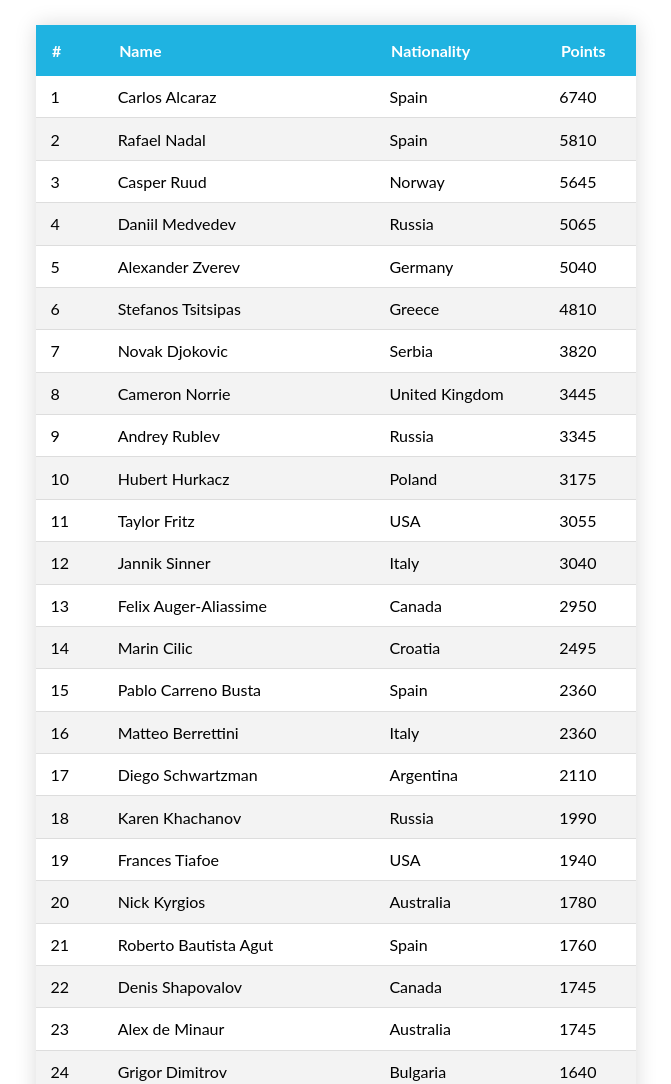
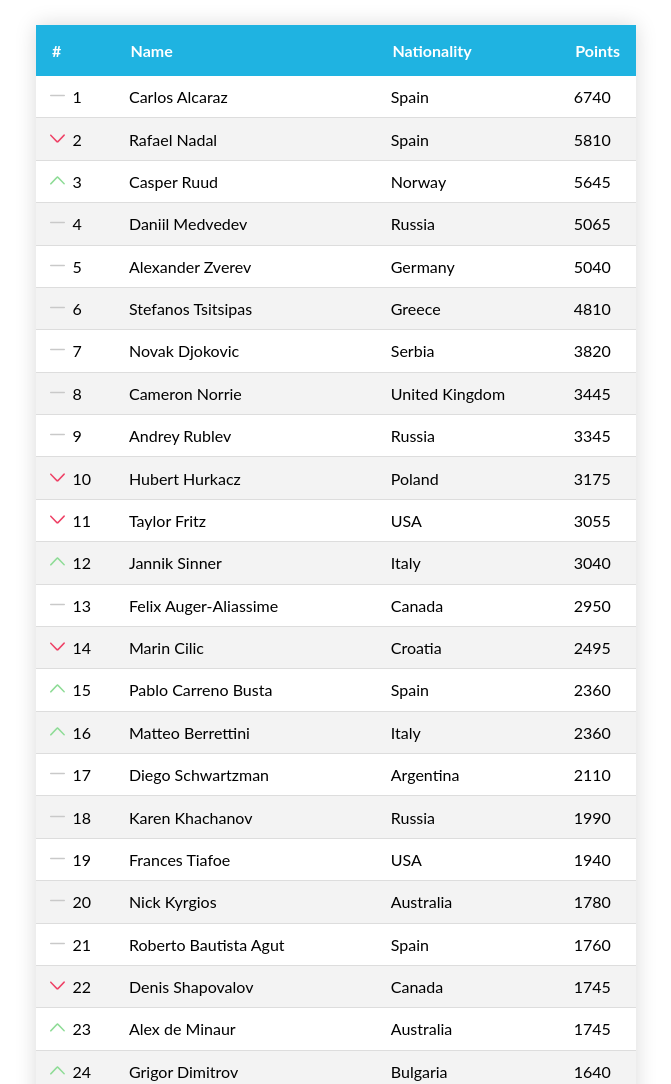
Before and after one commit to xoxkoo/RankingsAPI, a plain HTML site: page index.html in a window 1280 px wide. Shown: the top 1084 px of the page, without its empty margins (304-975 px from the left). Drawn offline with nearby package versions, Linux system fonts and the light colour scheme.

Commit message:
arrows added

```diff
--- a/RankingApi.js
+++ b/RankingApi.js
@@ -12,30 +12,86 @@ export default class RankingApi {
 			}
 		}
 
+		this.json = false
 		this.index = 0
 		this.tableBody = document.getElementById('rankings_table_body')
+		this.loaded = false
+
+
+		// this.scrolling = false
+		// this.scrollListener()
+	}
+
+	getData() {
+		if (! this.json) {
+			// axios.request(this.options).then(function (response) {
+			// 	this.json = response.data
+			// 	this.handleData(this.json)
+			// }).catch(function (error) {
+			// 	console.error(error);
+			// })
+			this.handleData(json)
+			this.json = json
+		}
+		else if(! this.loaded) {
+			this.handleData(this.json, this.index + 100)
+		}
+
 
 	}
 
-	getData() {
-		console.log(json);
-		this.handleData(json)
-		// axios.request(this.options).then(function (response) {
-		// 	handleData(response.data)
-		// }).catch(function (error) {
-		// 	console.error(error);
-		// })
+	getArrow(player) {
+		if (player.ranking == player.previousRanking) {
+			return `
+				<svg width="15" height="15" viewBox="0 0 108 10" fill="none" xmlns="http://www.w3.org/2000/svg">
+					<line x1="5" y1="5" x2="103" y2="5" stroke="#C9C9C9" stroke-width="10" stroke-linecap="round"/>
+				</svg>
+			`
+		}
+		else if (player.ranking > player.previousRanking) {
+			return `
+				<svg width="15" height="15" viewBox="0 0 107 59" fill="none" xmlns="http://www.w3.org/2000/svg">
+					<path fill-rule="evenodd" clip-rule="evenodd" d="M104.755 57.0018C106.828 54.8308 106.828 51.3196 104.755 49.154L60.8291 3.25199C59.8609 2.2245 58.6974 1.4063 57.4059 0.847229C56.1143 0.288162 54.7212 -6.14366e-08 53.3157 0C51.9101 6.14368e-08 50.5196 0.288162 49.228 0.847229C47.9365 1.4063 46.773 2.2245 45.8048 3.252L1.55473 49.4863C0.565819 50.5356 0.0100054 51.9252 0.000133478 53.3728C-0.00973846 54.8204 0.528317 56.2176 1.50282 57.2805C1.98406 57.8071 2.56649 58.2284 3.21573 58.5183C3.86496 58.8083 4.56637 58.9608 5.27641 58.9663C5.98644 58.9719 6.68868 58.8303 7.34228 58.5505C7.99587 58.2706 8.5867 57.8585 9.07594 57.3395L49.5628 15.0237C50.047 14.5096 50.6297 14.1002 51.2757 13.8204C51.9218 13.5406 52.6152 13.3962 53.3182 13.3962C54.0213 13.3962 54.7173 13.5406 55.3634 13.8204C56.0094 14.1002 56.5921 14.5096 57.0763 15.0237L97.2439 57.0018C97.7276 57.5158 98.3112 57.9251 98.9568 58.2048C99.6024 58.4845 100.297 58.6288 100.999 58.6288C101.702 58.6288 102.396 58.4845 103.042 58.2048C103.687 57.9251 104.271 57.5158 104.755 57.0018Z" fill="#8FDC97"/>
+				</svg>
+			`
+		}
+		else {
+			return `
+				<svg width="15" height="15" viewBox="0 0 107 59" fill="none" xmlns="http://www.w3.org/2000/svg">
+					<path fill-rule="evenodd" clip-rule="evenodd" d="M1.5548 1.9647C-0.51812 4.1357 -0.51812 7.64685 1.5548 9.8125L45.4805 55.7145C46.4487 56.742 47.6121 57.5602 48.9037 58.1192C50.1953 58.6783 51.5884 58.9665 52.9939 58.9665C54.3994 58.9665 55.79 58.6783 57.0815 58.1192C58.3731 57.5602 59.5365 56.742 60.5048 55.7145L104.755 9.48017C105.744 8.43087 106.3 7.04131 106.309 5.59369C106.319 4.14607 105.781 2.74886 104.807 1.68595C104.326 1.15939 103.743 0.738126 103.094 0.448146C102.445 0.158166 101.743 0.00568339 101.033 0.000155656C100.323 -0.00537207 99.6209 0.136163 98.9673 0.416C98.3137 0.695837 97.7229 1.10797 97.2336 1.62697L56.7467 43.9427C56.2626 44.4569 55.6799 44.8663 55.0338 45.1461C54.3878 45.4259 53.6944 45.5703 52.9913 45.5703C52.2882 45.5703 51.5922 45.4259 50.9462 45.1461C50.3002 44.8663 49.7175 44.4569 49.2333 43.9427L9.06564 1.9647C8.58195 1.45068 7.99833 1.04138 7.35274 0.761661C6.70715 0.481937 6.01287 0.337637 5.31023 0.337637C4.60757 0.337637 3.91331 0.481937 3.26772 0.761661C2.62212 1.04138 2.03849 1.45068 1.5548 1.9647Z" fill="#EE4266"/>
+				</svg>
+			`
+		}
+	}
+
+	getPosition(player) {
+		// return this.getArrow(player) + player.ranking
+		// return document.createElement('div').appendChild( this.getArrow(player) )
+		const span = document.createElement('span')
+		span.append(this.htmlToElement( this.getArrow(player) ))
+		span.append(document.createElement('span').innerHTML = player.ranking)
+		return span
 	}
 
 	handleData(response, end = 100) {
-
 		while (this.index != end) {
 			const player = response.rankings[this.index];
+
 			if (player) {
-				const items = [this.index+1, player.rowName, player.team.country.name, player.points]
+				const items = [
+					this.getPosition(player),
+					document.createTextNode(player.rowName),
+					document.createTextNode(player.team.country.name),
+					document.createTextNode(player.points)
+				]
+
 				this.tableBody.appendChild(this.createRow(items))
+				this.index++
 			}
-			this.index++
+			else {
+				this.loaded = true
+				break
+			}
 
 		}
 	}
@@ -48,13 +104,56 @@ export default class RankingApi {
 			const element = items[i]
 
 			cell = document.createElement("td")
-			textNode = document.createTextNode(element)
+			// textNode = document.createTextNode(element)
 
-			cell.appendChild(textNode);
+			cell.appendChild(element);
+
 			row.appendChild(cell);
 		}
 
 		return row
 	}
 
+	htmlToElement(html) {
+		const template = document.createElement('template');
+		html = html.trim(); // Never return a text node of whitespace as the result
+		template.innerHTML = html;
+		return template.content.firstChild;
+	}
+
+	scrollListenerTest() {
+		// if (! this.loaded) {
+
+		// 	const c = this
+		// 	window.addEventListener('scroll', function() {
+		// 		c.scrolling = true
+		// 	}, { passive: true })
+
+		// 	setInterval( function() {
+		// 		if (c.scrolling) {
+
+		// 			c.scrolling = false;
+		// 			const tableHeight = document.getElementById('rankings_table').offsetHeight
+
+		// 			if (window.scrollY + window.innerHeight >= tableHeight - (tableHeight * 0.25)) {
+		// 				c.getData()
+		// 			}
+
+		// 		}
+		// 	}, 150)
+		// }
+	}
+
+	scrollListener() {
+		const c = this
+
+		window.addEventListener('scroll', function() {
+			const tableHeight = document.getElementById('rankings_table').offsetHeight
+
+			if (window.scrollY + window.innerHeight >= (tableHeight * 0.75)) {
+				this.getData()
+			}
+		})
+	}
+
 }
--- a/script.js
+++ b/script.js
@@ -1,12 +1,13 @@
 import RankingApi from  "./RankingApi.js"
 
-const o = new RankingApi();
-o.getData()
+const rankings = new RankingApi();
+rankings.getData()
 
-// window.addEventListener('scroll', function (event) {
-// 	const tableHeight = document.getElementById('rankings_table').offsetHeight
-// 	if (window.scrollY + window.innerHeight >= tableHeight - (tableHeight * 0.25)) {
-// 		handleData(json, document.getElementById('rankings_table_body').childNodes.length, document.getElementById('rankings_table_body').childNodes.length + 100)
-// 	}
+window.addEventListener('scroll', function() {
+	const tableHeight = document.getElementById('rankings_table').offsetHeight
 
-// })
+	if (window.scrollY + window.innerHeight >= (tableHeight * 0.75)) {
+		// console.log(this.index);
+		rankings.getData()
+	}
+})
--- a/style.scss
+++ b/style.scss
@@ -1,10 +1,8 @@
 $color_primary: #1fb3e1;
 
-body {
-  font-family: 'lato', sans-serif;
-}
 
 #rankings_table {
+	font-family: 'lato', sans-serif;
 	width: 100%;
 	border-collapse: collapse;
 	margin: 25px auto;
@@ -36,6 +34,10 @@ body {
 	& tbody tr:last-of-type {
     	border-bottom: 2px solid $color_primary;
 	}
+
+	& span svg {
+		padding-right: 7px;
+	}
 }
 
 @media (min-width: 500px) {
```
Also changed, not shown: ArrowDown.svg (added), ArrowUp.svg (added), Line.svg (added), style.min.css.
